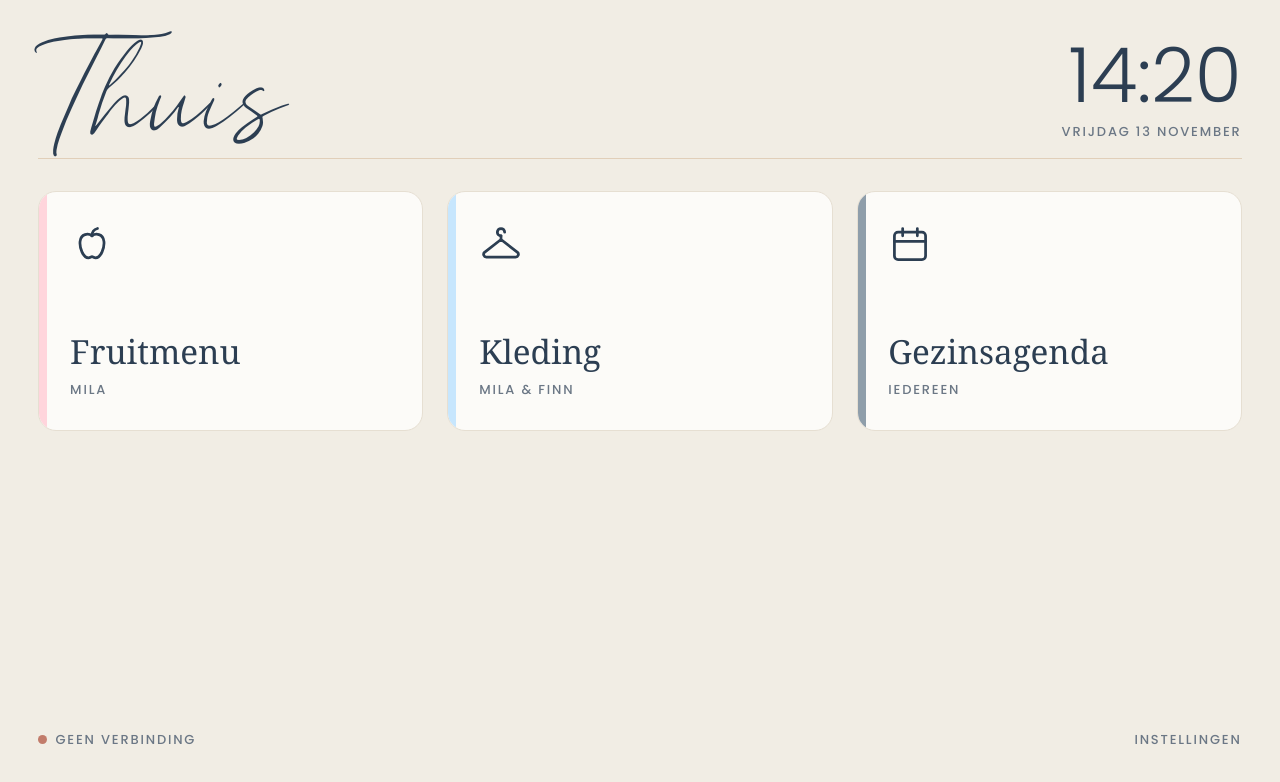
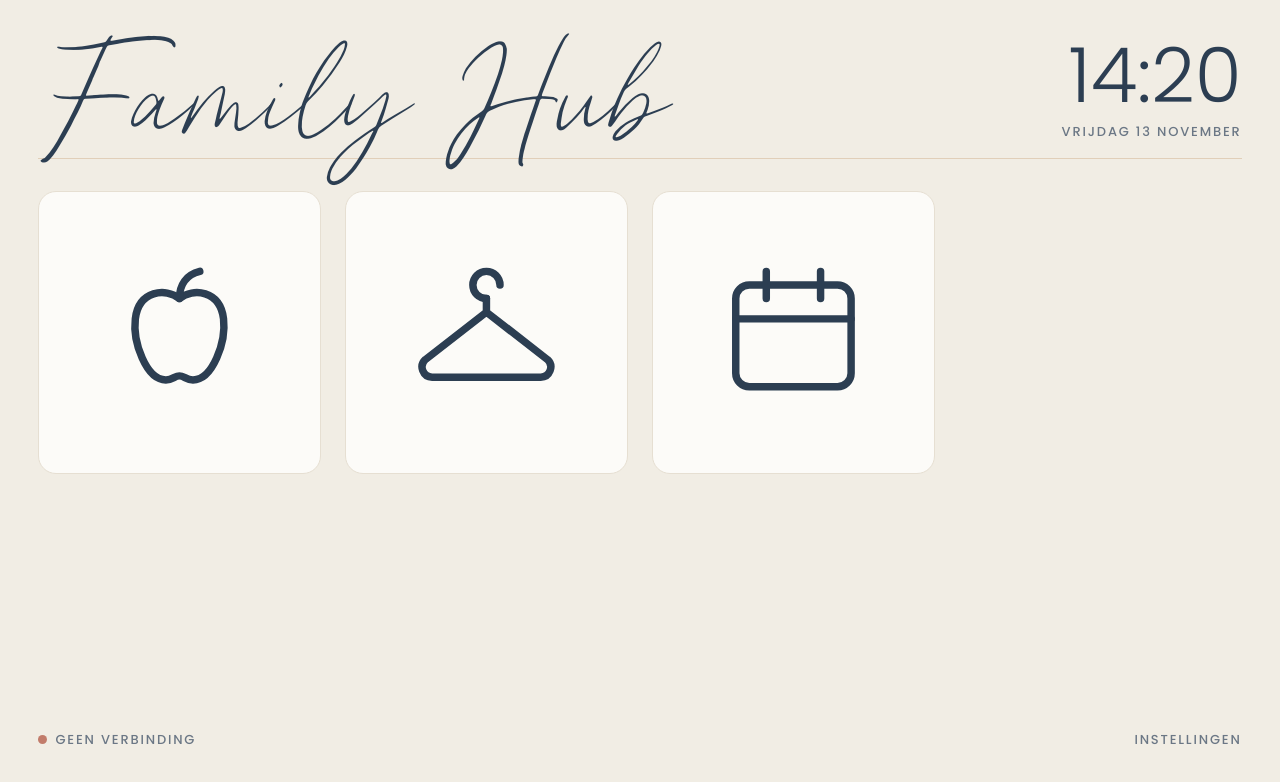
Before and after one commit to amarifeline/family-hub, a plain HTML site: page index.html in a window 1280 px wide. Drawn offline with Linux system fonts and the light colour scheme; no server answers.

Commit message:
Startscherm: Family Hub, vierkante tegels met groot icoon, zonder tekst en kleurstrook
Co-Authored-By: Claude Opus 5.5 <noreply@anthropic.com>
Claude-Session: https://claude.ai/code/session_01Um5Vhw4K5a73diPVyQnGKU

```diff
--- a/index.html
+++ b/index.html
@@ -3,7 +3,7 @@
 <head>
 <meta charset="utf-8">
 <meta name="viewport" content="width=device-width, initial-scale=1, maximum-scale=1, user-scalable=no">
-<title>Thuis</title>
+<title>Family Hub</title>
 <link rel="stylesheet" href="shared/huisstijl.css">
 <style>
   body {
@@ -41,8 +41,7 @@
   main {
     flex: 1;
     display: grid;
-    grid-template-columns: repeat(auto-fill, minmax(min(100%, 320px), 1fr));
-    grid-auto-rows: clamp(180px, 30vh, 300px);
+    grid-template-columns: repeat(auto-fill, minmax(clamp(130px, 18vw, 240px), 1fr));
     gap: clamp(14px, 2vw, 24px);
     align-content: start;
   }
@@ -51,25 +50,16 @@
     background: var(--wit);
     border: 1px solid var(--lijn);
     border-radius: var(--radius);
-    padding: clamp(20px, 2.4vw, 32px);
+    aspect-ratio: 1 / 1;
     display: flex;
-    flex-direction: column;
-    justify-content: space-between;
+    align-items: center;
+    justify-content: center;
     color: inherit;
     text-decoration: none;
     overflow: hidden;
-    min-height: 180px;
-  }
-  .tegel::before {
-    content: "";
-    position: absolute;
-    inset: 0 auto 0 0;
-    width: 8px;
-    background: var(--kleur, var(--beige));
   }
   a.tegel:active { background: var(--room); }
-  .tegel svg { width: 44px; height: 44px; stroke: var(--navy); fill: none; stroke-width: 1.5; stroke-linecap: round; stroke-linejoin: round; }
-  .tegel h2 { font-family: var(--serif); font-weight: normal; font-size: clamp(26px, 2.6vw, 34px); margin: 0 0 6px; }
+  .tegel svg { width: 58%; height: 58%; stroke: var(--navy); fill: none; stroke-width: 1.1; stroke-linecap: round; stroke-linejoin: round; }
   .tegel.later { opacity: 0.5; }
 
   footer { display: flex; justify-content: space-between; align-items: center; }
@@ -83,7 +73,7 @@
 </head>
 <body>
   <header>
-    <h1 class="naam">Thuis</h1>
+    <h1 class="naam">Family Hub</h1>
     <div class="klok">
       <div class="tijd" id="tijd">--:--</div>
       <div class="datum label" id="datum"></div>
@@ -103,9 +93,9 @@
 <script>
   // De apps op het startscherm. Een nieuwe app = één regel erbij.
   const APPS = [
-    { titel: 'Fruitmenu', wie: 'Mila', kleur: 'var(--mila)', href: 'fruit/', icoon: 'appel' },
-    { titel: 'Kleding', wie: 'Mila & Finn', kleur: 'var(--finn)', href: 'kleding/', icoon: 'hanger' },
-    { titel: 'Gezinsagenda', wie: 'Iedereen', kleur: '#8F9EAA', href: 'agenda/', icoon: 'agenda' },
+    { titel: 'Fruitmenu', href: 'fruit/', icoon: 'appel' },
+    { titel: 'Kleding', href: 'kleding/', icoon: 'hanger' },
+    { titel: 'Gezinsagenda', href: 'agenda/', icoon: 'agenda' },
   ];
 
   const ICONEN = {
@@ -119,11 +109,8 @@
     const el = document.createElement(a.href ? 'a' : 'div');
     el.className = 'tegel' + (a.href ? '' : ' later');
     if (a.href) el.href = a.href;
-    el.style.setProperty('--kleur', a.kleur);
-    el.innerHTML = '<svg viewBox="0 0 24 24" aria-hidden="true">' + ICONEN[a.icoon] + '</svg>' +
-      '<div><h2></h2><div class="label"></div></div>';
-    el.querySelector('h2').textContent = a.titel;
-    el.querySelector('.label').textContent = a.wie;
+    el.setAttribute('aria-label', a.titel);
+    el.innerHTML = '<svg viewBox="0 0 24 24" aria-hidden="true">' + ICONEN[a.icoon] + '</svg>';
     wrap.appendChild(el);
   });
 
```
